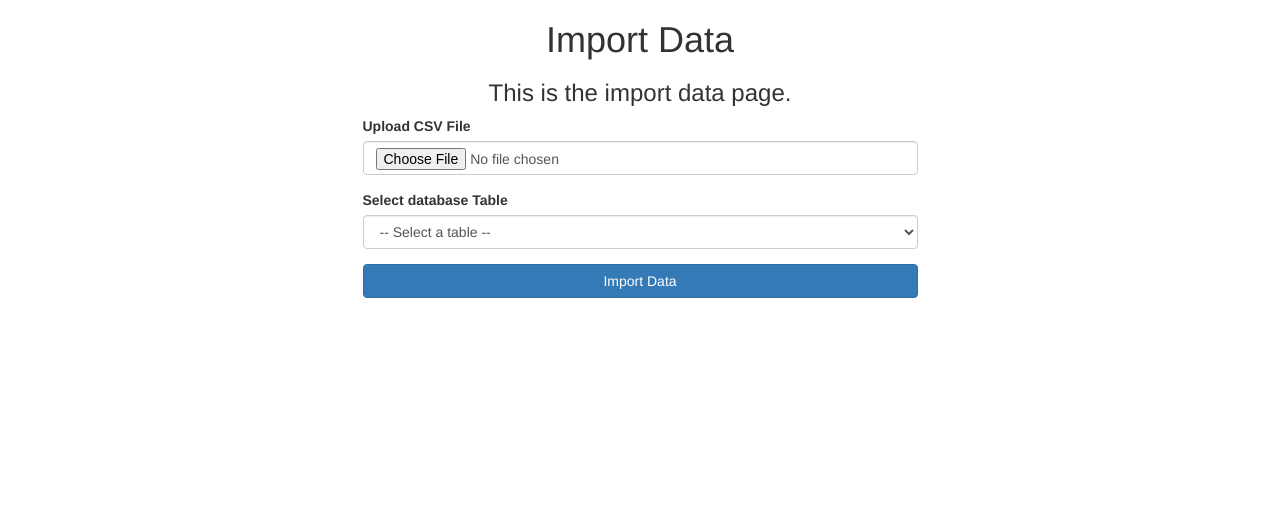
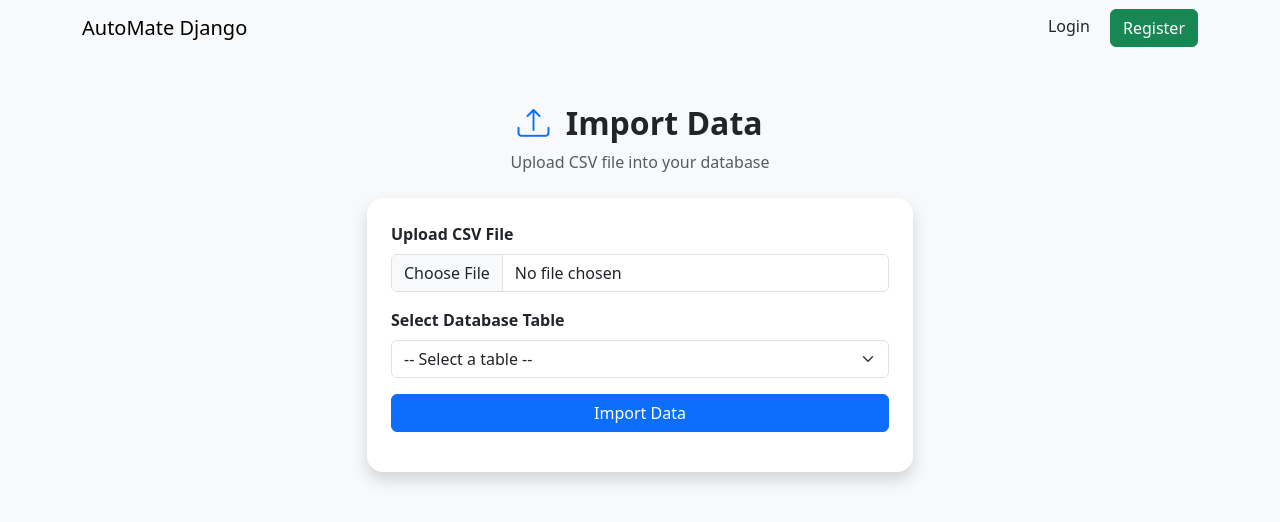
Before and after one commit to SherazHaider907/Automate_django, a Django app: template templates/dataentry/importdata.html in a window 1280 px wide. Shown: the top 522 px of the page. Run offline with Django 3.2, Linux system fonts and the light colour scheme; the template is opened without the code that fills it, so the values that code supplies are empty; some libraries are stand-ins or nearby versions.

Commit message:
frontend layout

```diff
--- a/awd_main/views.py
+++ b/awd_main/views.py
@@ -3,7 +3,7 @@ from django.http import HttpResponse
 from dataentry.tasks import celery_test_task
 def home(request):
     # The template is stored under templates/dataentry/home.html
-    return render(request, "dataentry/home.html")
+    return render(request, "home.html")
 
 def celery_test(request):
     celery_test_task.delay()
--- /dev/null
+++ b/templates/base.html
@@ -0,0 +1,37 @@
+{% load static %}
+<!DOCTYPE html>
+<html lang="en">
+<head>
+    <meta charset="UTF-8">
+    <meta name="viewport" content="width=device-width, initial-scale=1.0">
+
+    <title>{% block title %}My App{% endblock %}</title>
+
+    <link href="https://cdn.jsdelivr.net/npm/bootstrap@5.3.8/dist/css/bootstrap.min.css" rel="stylesheet">
+    <script src="https://cdn.jsdelivr.net/npm/bootstrap@5.3.8/dist/js/bootstrap.bundle.min.js"></script>
+    <link rel="stylesheet" href="https://cdn.jsdelivr.net/npm/bootstrap-icons@1.11.3/font/bootstrap-icons.css">
+    <script src="{% static 'js/custom.js' %}"></script>
+</head>
+<body class="bg-light">
+
+<nav class="navbar navbar-expand-lg bg-body-tertiary">
+    <div class="container">
+
+        <a class="navbar-brand" href="{% url 'home' %}">
+            AutoMate Django
+        </a>
+
+        <div class="ms-auto">
+            <a href="#" class="text-decoration-none text-dark me-3">Login</a>
+            <a href="#" class="btn btn-success">Register</a>
+
+        </div>
+
+    </div>
+</nav>
+
+{% block content %}
+{% endblock content %}
+
+</body>
+</html>
--- a/templates/dataentry/importdata.html
+++ b/templates/dataentry/importdata.html
@@ -1,38 +1,35 @@
-{% load static %}
-<!DOCTYPE html>
-<html lang="en">
-<head>
-    <meta charset="UTF-8">
-    <meta name="viewport" content="width=device-width, initial-scale=1.0">
-    <title>Document</title>
-    <!-- Latest compiled and minified CSS -->
-    <link rel="stylesheet" href="https://maxcdn.bootstrapcdn.com/bootstrap/3.4.1/css/bootstrap.min.css">
+{% extends 'base.html' %}
 
-    <!-- jQuery library -->
-    <script src="https://ajax.googleapis.com/ajax/libs/jquery/3.7.1/jquery.min.js"></script>
+{% block title %}Import Data{% endblock %}
 
-    <!-- Latest compiled JavaScript -->
-    <script src="https://maxcdn.bootstrapcdn.com/bootstrap/3.4.1/js/bootstrap.min.js"></script>
-    <script src="{% static "js/custom.js" %}"></script>
-</head>
-<body>
-    <div class="container">
-    <h1 class="text-center">Import Data</h1>
-    <h3 class="text-center">This is the import data page.</h3>
+{% block content %}
 
-    <div class="row">
-        <div class="col-md-6 col-md-offset-3">
-            <form action="{% url "import_data" %}" method="POST" enctype="multipart/form-data">
+<div class="container py-5">
+
+    <div class="text-center mb-4">
+        <h2 class="fw-bold text-center">
+            <i class="bi bi-upload text-primary me-2"></i> Import Data
+        </h2>
+        <p class="text-muted">Upload CSV file into your database</p>
+    </div>
+
+    <div class="row justify-content-center">
+        <div class="col-md-6">
+
+            <div class="card shadow border-0 rounded-4">
+                <div class="card-body p-4">
+
+                    <form action="{% url 'import_data' %}" method="POST" enctype="multipart/form-data">
                         {% csrf_token %}
 
-                <div class="form-group">
-                    <label for="file_path">Upload CSV File</label>
-                    <input type="file" name="file_path" class="form-control" id="file_path" required>
+                        <div class="mb-3">
+                            <label class="form-label fw-semibold">Upload CSV File</label>
+                            <input type="file" name="file_path" class="form-control">
                         </div>
 
-                <div class="form-group">
-                    <label for="model_name">Select database Table</label>
-                    <select name="model_name" class="form-control" required >
+                        <div class="mb-3">
+                            <label class="form-label fw-semibold">Select Database Table</label>
+                            <select name="model_name" class="form-select">
                                 <option value="" disabled selected>-- Select a table --</option>
                                 {% for model in custom_models %}
                                     <option value="{{ model }}">{{ model }}</option>
@@ -40,12 +37,22 @@
                             </select>
                         </div>
 
-                <input type="submit" value="Import Data" class="btn btn-primary btn-block">
+                        <button type="submit" class="btn btn-primary w-100">
+                            Import Data
+                        </button>
 
-                {% include "dataentry/alerts.html" %}
+                        <div class="mt-3">
+                            {% include "alerts.html" %}
+                        </div>
+
                     </form>
+
                 </div>
             </div>
+
         </div>
-</body>
-</html>
+    </div>
+
+</div>
+
+{% endblock %}
```
Also changed, not shown: templates/dataentry/exportdata.html (+36 -29 lines), templates/dataentry/home.html (deleted, +0 -15 lines), templates/home.html (added, +110 -0 lines), templates/alerts.html (renamed from templates/dataentry/alerts.html), 1 other file. Lines whose indentation alone changed are shown as unchanged.
